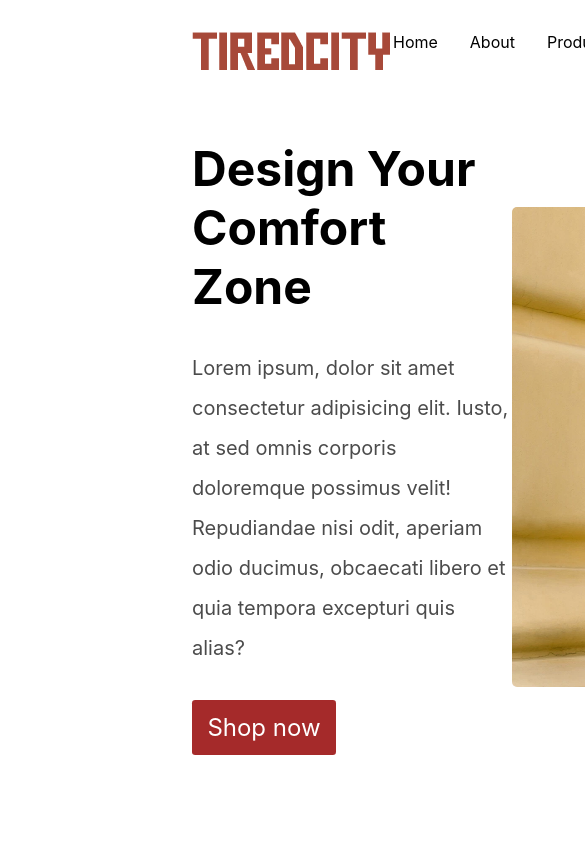
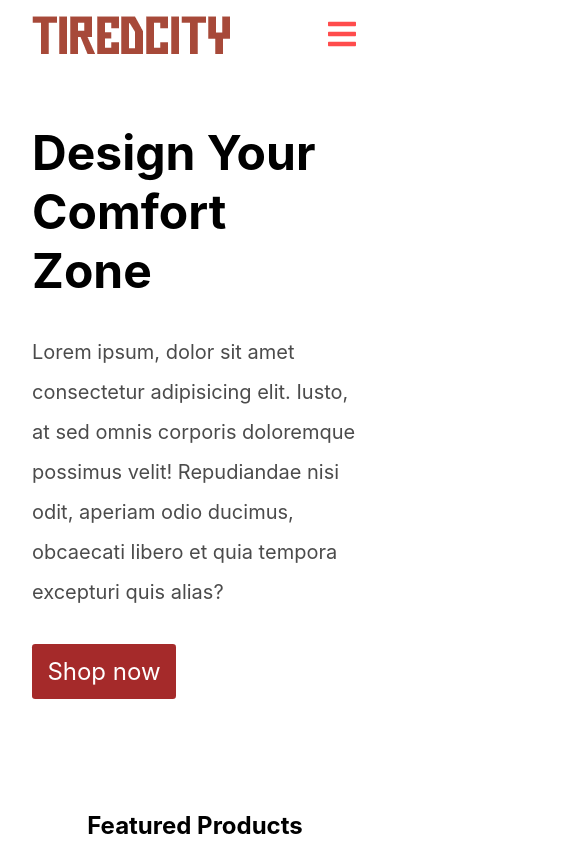
Before and after one commit to HiepFk/TiredCity-Shop-FK, a React (Create React App) app in the folder client/: page / in a window 390 px wide. Shown: the top 844 px of the page, 585 px wide, since content can reach past the window. Built offline with nearby package versions, Linux system fonts and the light colour scheme; no server answers.

Commit message:
done home.page

```diff
--- a/client/src/App.jsx
+++ b/client/src/App.jsx
@@ -5,6 +5,7 @@ import { useSelector } from "react-redux";
 import Alert from "./components/Alert";
 import Footer from "./components/Footer";
 import Header from "./components/Header";
+import Choise from "./components/Choise";
 import {
   About,
   Cart,
@@ -24,6 +25,7 @@ function App() {
       <div className="app page">
         {alert.show && <Alert type={`alert--${alert.type}`} msg={alert.msg} />}
         <Header />
+        <Choise />
         <Routes>
           <Route exact path="/" element={<Home />} />
           <Route exact path="About" element={<About />} />
--- /dev/null
+++ b/client/src/components/Choise.jsx
@@ -0,0 +1,176 @@
+import React, { useEffect, useState } from "react";
+import { useSelector, useDispatch } from "react-redux";
+import { Link } from "react-router-dom";
+import {
+  FiShoppingCart,
+  FiUserPlus,
+  FiUser,
+  FiUserMinus,
+} from "react-icons/fi";
+import { FaTimes, FaBars } from "react-icons/fa";
+import styled from "styled-components";
+import { headerLink } from "../utils/links";
+import { getTotal } from "../Api/cart";
+import { logOutUser } from "../Api/auth";
+
+function Choise() {
+  const dispatch = useDispatch();
+  const { totalQty } = useSelector((state) => state.cart);
+  const products = useSelector((state) => state.cart.products);
+  const user = useSelector((state) => state.auth.user);
+
+  const [choise, setChoise] = useState(false);
+
+  useEffect(() => {
+    getTotal(dispatch);
+  }, [dispatch, products]);
+  return (
+    <Wrapper>
+      <div className="header">
+        <Link to={"/"} className="header_logo">
+          <img src="/image/logo.webp" alt="" />
+        </Link>
+        <div className="btn_open" onClick={() => setChoise(true)}>
+          <FaBars />
+        </div>
+      </div>
+
+      <div className={!choise ? "choise" : "choise show"}>
+        <div className="btn_open" onClick={() => setChoise(false)}>
+          <FaTimes />
+        </div>
+        <ul className="header_links">
+          {headerLink.map((item) => {
+            return (
+              <li key={item.id}>
+                <Link to={item.url} className="header_link">
+                  {item.text}
+                </Link>
+              </li>
+            );
+          })}
+          <Link to={"/cart"} className="header_icons ">
+            Cart
+            <div className="header_icon header_cart" totalQty={totalQty}>
+              <FiShoppingCart />
+            </div>
+          </Link>
+        </ul>
+        <div className="header_user">
+          {user ? (
+            <div className="header_icons user_container">
+              <Link className="container" to={"/me"}>
+                <FiUser />
+              </Link>
+              <Link className="container" to={"/myorder"}>
+                My order
+              </Link>
+              <div className="container" onClick={() => logOutUser(dispatch)}>
+                <FiUserMinus />
+              </div>
+            </div>
+          ) : (
+            <Link
+              to={"/login"}
+              className="header_icons"
+              style={{ width: "6.5rem" }}
+            >
+              Login
+              <div className="header_icon">
+                <FiUserPlus />
+              </div>
+            </Link>
+          )}
+        </div>
+      </div>
+    </Wrapper>
+  );
+}
+const Wrapper = styled.div`
+  @media (min-width: 768px) {
+    display: none;
+  }
+  li {
+    margin-bottom: 1.5rem;
+  }
+  .header {
+    display: flex;
+    align-items: center;
+    justify-content: space-between;
+  }
+  .header_links {
+    display: flex;
+    flex-direction: column;
+  }
+  .header_cart {
+    position: relative;
+  }
+  .header_cart::before {
+    content: attr(totalQty);
+    position: absolute;
+    top: -0.5rem;
+    right: -0.5rem;
+    width: 1.25rem;
+    height: 1.25rem;
+    font-size: 0.85rem;
+    font-weight: normal;
+    background-color: #ff4c4c;
+    color: #fff;
+    display: flex;
+    align-items: center;
+    justify-content: center;
+    border-radius: 1.25rem;
+  }
+  .header_link {
+    font-size: 1.5rem;
+    margin-bottom: 1.5rem;
+    color: black;
+    &:hover {
+      border-bottom: 3px solid #ff4c4c;
+    }
+  }
+  .header_user {
+    display: flex;
+    align-items: center;
+    justify-content: center;
+    margin-top: 2rem;
+  }
+  .container {
+    color: black;
+    margin-right: 1rem;
+    margin-left: 1rem;
+  }
+  .header_icons {
+    display: flex;
+    align-items: center;
+    margin-right: 1.5rem;
+    font-size: 1.5rem;
+    cursor: pointer;
+    color: black;
+  }
+  .header_icon {
+    font-weight: bold;
+  }
+  .btn_open {
+    font-size: 2rem;
+    cursor: pointer;
+    color: #ff4c4c;
+  }
+  .choise {
+    position: fixed;
+    top: 0;
+    left: 0;
+    width: 100%;
+    height: 100%;
+    background: white;
+    transition: all 0.25s linear;
+    transform: translate(-100%);
+    z-index: -1;
+    padding: 2rem;
+  }
+  .show {
+    transform: translate(0);
+    z-index: 999;
+  }
+`;
+export default Choise;
--- a/client/src/components/Header.jsx
+++ b/client/src/components/Header.jsx
@@ -75,6 +75,9 @@ function Header() {
 }
 
 const HeaderStyle = styled.div`
+  @media (max-width: 768px) {
+    display: none;
+  }
   display: flex;
   justify-content: space-between;
 
--- a/client/src/components/Home/Form.jsx
+++ b/client/src/components/Home/Form.jsx
@@ -3,7 +3,7 @@ import styled from "styled-components";
 
 export default function Form() {
   return (
-    <FormStyle>
+    <FormStyle className="form">
       <div className="form_left">
         <div className="left_title">Newsletter</div>
         <div className="left_desc">
@@ -24,19 +24,30 @@ export default function Form() {
 }
 
 const FormStyle = styled.div`
+  @media (max-width: 768px) {
+    flex-direction: column;
+    padding: 2rem;
+    .form_right {
+      display: flex;
+      align-items: center;
+      margin-top: 0.75rem;
+    }
+    .form_input {
+      width: 15rem;
+    }
+  }
   margin-top: 4rem;
   display: flex;
   justify-content: space-around;
   align-items: center;
   background-color: aliceblue;
-  height: 10rem;
-  width: 100%;
+  padding: 0.5rem 1rem;
   .left_title {
     font-size: 2rem;
     width: 50%;
   }
   .form_input {
-    width: 18rem;
+    max-width: 18rem;
     font-size: 1rem;
     padding: 0.5rem 1rem;
     border: none;
--- a/client/src/components/Home/ProductAd.jsx
+++ b/client/src/components/Home/ProductAd.jsx
@@ -94,6 +94,7 @@ const Wrapper = styled.div`
     font-size: 1rem;
     padding: 0.5rem;
     display: flex;
+    text-align: center;
     align-items: center;
     justify-content: center;
     transition: all 0.25s linear;
@@ -120,6 +121,14 @@ const Wrapper = styled.div`
     display: none;
     cursor: pointer;
   }
+  @media (max-width: 768px) {
+    .productAd_wrapper {
+      flex-direction: column;
+    }
+    .productAd_title {
+      font-size: 1.5rem;
+    }
+  }
 `;
 
 export default ProductAd;
--- a/client/src/components/Home/Quality.jsx
+++ b/client/src/components/Home/Quality.jsx
@@ -90,6 +90,29 @@ const Wrapper = styled.div`
   flex-direction: column;
   justify-content: center;
   align-items: center;
+  @media (max-width: 768px) {
+    .quality_container,
+    .quality {
+      flex-direction: column;
+    }
+
+    .quality_desc {
+      display: none;
+    }
+    .quality_title {
+      font-size: 1rem !important;
+    }
+    .img_wapper,
+    .quality_wrapper {
+      margin-bottom: 0.5rem;
+    }
+    .title_big {
+      font-size: 1.5rem !important;
+    }
+    .quality_container {
+      margin-top: 2rem !important;
+    }
+  }
   .quality {
     padding-top: 5rem;
     display: flex;
@@ -140,7 +163,6 @@ const Wrapper = styled.div`
     max-width: 16rem;
     margin-left: 1.5rem;
     margin-right: 1.5rem;
-
     overflow: hidden;
   }
   .title_big {
--- a/client/src/components/Home/Title.jsx
+++ b/client/src/components/Home/Title.jsx
@@ -5,7 +5,7 @@ import styled from "styled-components";
 function Title() {
   return (
     <Wrapper className="title">
-      <div className="title_right">
+      <div className="title_left">
         <div className="title_title">Design Your Comfort Zone</div>
         <div className="title_desc">
           Lorem ipsum, dolor sit amet consectetur adipisicing elit. Iusto, at
@@ -30,11 +30,12 @@ const Wrapper = styled.div`
   display: flex;
   justify-content: space-between;
   padding-top: 4rem;
-  .title_right {
-    // width: 100rem;
+  .title_right,
+  .title_left {
     display: flex;
     flex-direction: column;
     justify-content: center;
+    width: 30rem;
   }
   .title_title {
     font-weight: bold;
@@ -57,6 +58,7 @@ const Wrapper = styled.div`
     font-size: 1.5rem;
     padding: 0.8rem;
     display: flex;
+    text-align: center;
     align-items: center;
     justify-content: center;
     transition: all 0.25s linear;
@@ -64,9 +66,6 @@ const Wrapper = styled.div`
       opacity: 0.5;
       color: black;
     }
-  }
-  .title_right {
-    width: 30rem;
   }
   .title_img {
     border-radius: 5px;
@@ -93,6 +92,11 @@ const Wrapper = styled.div`
     height: 30rem;
     z-index: 1;
   }
+  @media (max-width: 768px) {
+    .title_right {
+      display: none;
+    }
+  }
 `;
 
 export default Title;
--- a/client/src/index.css
+++ b/client/src/index.css
@@ -27,7 +27,11 @@ a {
 .app {
   padding: 2rem 12rem;
 }
-
+@media (max-width: 768px) {
+  .app {
+    padding: 1rem 2rem;
+  }
+}
 .page {
   min-height: 91.5vh;
 }
--- a/client/src/pages/Cart.jsx
+++ b/client/src/pages/Cart.jsx
@@ -26,6 +26,11 @@ function Cart() {
   );
 }
 const Empty = styled.div`
+  @media (max-width: 768px) {
+    .empty_title {
+      font-size: 2rem !important;
+    }
+  }
   display: flex;
   justify-content: center;
   align-items: center;
```
